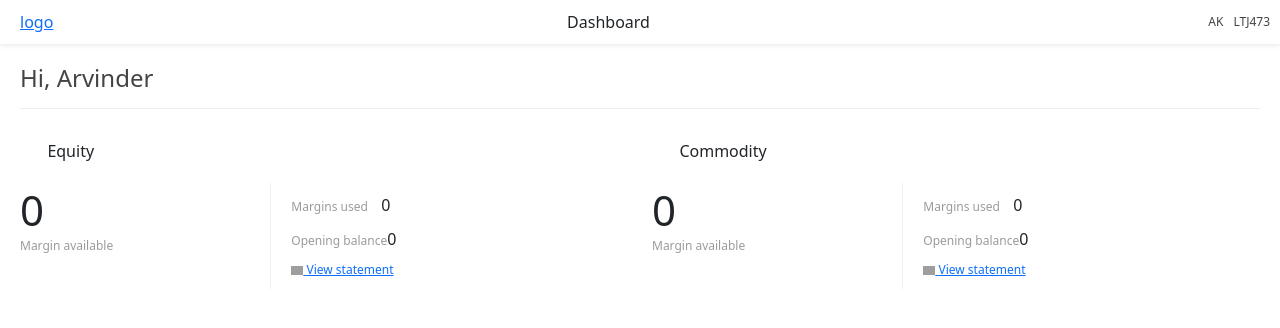
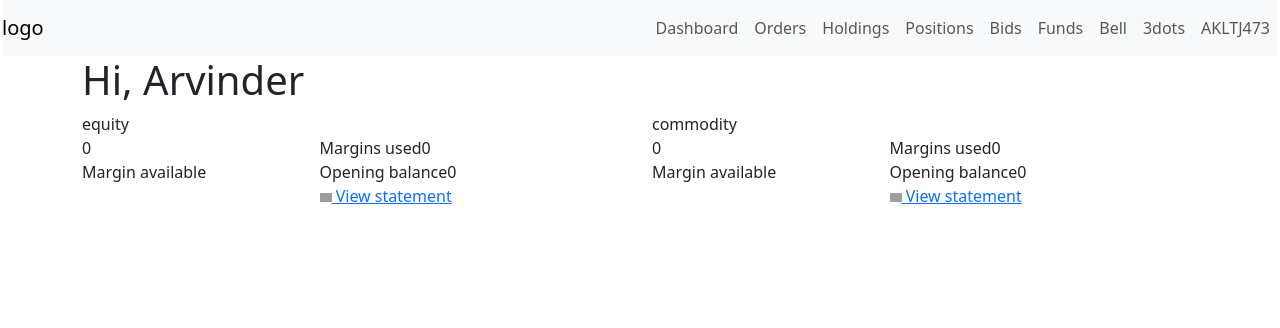
Before and after one commit to prasanshivarapu/ze, a React (Create React App) app: page /3 in a window 1280 px wide. Shown: the top 328 px of the page. Built offline with nearby package versions, Linux system fonts and the light colour scheme; grey boxes are pictures that could not be loaded.

Commit message:
account signup login update

```diff
--- a/src/App.js
+++ b/src/App.js
@@ -19,8 +19,8 @@ function App() {
                 <Routes>
                     <Route path="/" element={<Homepage />} />
 
-                    {/* <Route path="/signup" element={<AccountOpenSection />} />
-                    <Route path="/about" element={<About />} />
+                    <Route path="/signup" element={<AccountOpenSection />} />
+                    {/* <Route path="/about" element={<About />} />
                     <Route path="/pricing" element={<Pricing />} />
                     <Route path="/product" element={<Product />} />
                     <Route path="/1" element={<Support />} />
--- a/src/components/Account/Account.js
+++ b/src/components/Account/Account.js
@@ -4,16 +4,33 @@ import { useState } from "react";
 
 const AccountOpenSection = () => {
     const [a, b] = useState("");
+    const [c, d] = useState("");
+    const [isVari, setisVeri] = useState(true);
+    const [isVari1, setisVeri1] = useState(false);
+    const [is, isset] = useState(false);
     const handleSubmit = (event) => {
         event.preventDefault();
-
+        setisVeri(false);
+        setisVeri1(true);
         alert(`You have entered ${a}`);
         b("");
+    };
+    const handleSubmit2 = (event) => {
+        event.preventDefault();
+
+        if (c === "1234") {
+            alert("YOu have entered correct value");
+        }
+        isset(true);
+        setisVeri1(false);
+        d("");
     };
     const inputNumber = (event) => {
         b(event.target.value);
     };
-
+    const inputNumber1 = (event) => {
+        d(event.target.value);
+    };
     return (
         <div>
             <section className="">
@@ -27,7 +44,7 @@ const AccountOpenSection = () => {
                     </h5>
                 </div>
             </section>
-            <section className="account-open-sections acop-landing">
+            <section className="account-open-sections ">
                 <Container>
                     <Row className="justify-content-center align-items-center">
                         <Col md={6} className="account-illus text-center">
@@ -37,8 +54,11 @@ const AccountOpenSection = () => {
                                 className="img-fluid"
                             />
                         </Col>
+                        {isVari && (
                             <Col md={6} className="centerMobile ml-5">
-                            <h2 className="heading mt-2 mb-2">Signup now</h2>
+                                <h2 className="heading mt-2 mb-2">
+                                    Signup now
+                                </h2>
                                 <span className="subheading color-grey mt-2 mb-3">
                                     Or track your existing application
                                 </span>
@@ -57,7 +77,8 @@ const AccountOpenSection = () => {
                                             required
                                         />
                                         <p className="help-text mt-3 subheading color-grey text-12">
-                                        You will receive an OTP on your number
+                                            You will receive an OTP on your
+                                            number
                                         </p>
                                     </div>
                                     <button
@@ -67,76 +88,85 @@ const AccountOpenSection = () => {
                                         Submit
                                     </button>
                                     <p className="text-12 mt-2 mb-3">
-                                    <a href="/">Want to open an NRI account?</a>
-                                </p>
-                            </form>
-
-                            {/* <Row>
-                                <Col md={8}>
-                                    <form
-                                        id="open_account_form"
-                                        onSubmit={handleSubmit}
-                                    >
-                                        <Row className="not-around">
-                                            <span className="mobile-prefix">
-                                                +91
-                                            </span>
-                                            <input
-                                                type="number"
-                                                autoFocus
-                                                min="1000000000"
-                                                max="9999999999"
-                                                name="mobile"
-                                                id="user_mobile"
-                                                placeholder="Your 10 digit mobile number"
-                                                required
-                                            />
-                                            <p className="help-text color-grey text-12">
-                                                You will receive an OTP on your
-                                                number
-                                            </p>
-                                            <p className="help-text error-message text-12"></p>
-                                            <input
-                                                type="hidden"
-                                                maxLength="25"
-                                                name="source"
-                                                id="user_source"
-                                                value="zerodha"
-                                                required
-                                            />
-                                            <input
-                                                type="hidden"
-                                                maxLength="25"
-                                                name="partner_id"
-                                                id="user_id"
-                                                value=""
-                                                required
-                                            />
-                                        </Row>
-                                        <div className="open-account-submit-container">
-                                            <Button
-                                                type="submit"
-                                                id="open_account_proceed_form"
-                                                className="register-user"
-                                            >
-                                                Continue
-                                                <div className="pulse-container">
-                                                    <div className="pulse-bubble pulse-bubble-1"></div>
-                                                    <div className="pulse-bubble pulse-bubble-2"></div>
-                                                    <div className="pulse-bubble pulse-bubble-3"></div>
-                                                    <div className="pulse-bubble pulse-bubble-4"></div>
-                                                </div>
-                                            </Button>
-                                        </div>
-                                    </form>
-                                    <p className="text-12">
-                                        <a href="open-account/nri.html">
+                                        <a href="/">
                                             Want to open an NRI account?
                                         </a>
                                     </p>
+                                </form>
                             </Col>
-                            </Row> */}
+                        )}
+                        {!isVari && isVari1 && (
+                            <Col md={6} className="centerMobile ml-5">
+                                <h2 className="heading mt-2 mb-2">
+                                    Confirm OTP
+                                </h2>
+
+                                <form onSubmit={handleSubmit2}>
+                                    <div className="input-group mb-3 mt-3">
+                                        {/* <span className="input-group-prepend">
+                                            <span className="input-group-text">
+                                                +91
+                                            </span>
+                                        </span> */}
+                                        <input
+                                            type="tel"
+                                            value={c}
+                                            onChange={inputNumber1}
+                                            className="form-control input1"
+                                            required
+                                        />
+                                    </div>
+                                    <button
+                                        type="submit"
+                                        className="btn btn-primary"
+                                    >
+                                        continue
+                                    </button>
+                                    <p className="text-12 mt-2 mb-3">
+                                        <a href="/">
+                                            Want to open an NRI account?
+                                        </a>
+                                    </p>
+                                </form>
                             </Col>
+                        )}
+                        {!isVari && !isVari1 && is && (
+                            <Col md={6} className="centerMobile ml-5">
+                                <form onSubmit={handleSubmit2}>
+                                    <span className="m-0">pan number</span>
+                                    <div className="input-group mb-3 ">
+                                        {/* <span className="input-group-prepend">
+                                     <span className="input-group-text">
+                                         +91
+                                     </span>
+                                 </span> */}
+                                        <input
+                                            type="tel"
+                                            value={c}
+                                            onChange={inputNumber1}
+                                            className="form-control "
+                                            required
+                                        />
+                                    </div>
+                                    <span className="m-0 ">Dob</span>
+                                    <input
+                                        className="form-control  mb-3"
+                                        type="date"
+                                    />
+                                    <button
+                                        type="submit"
+                                        className="btn btn-primary"
+                                    >
+                                        continue
+                                    </button>
+                                    <p className="text-12 mt-2 mb-3">
+                                        <a href="/">
+                                            Want to open an NRI account?
+                                        </a>
+                                    </p>
+                                </form>
+                            </Col>
+                        )}
                     </Row>
                     <br />
                     <p className="text-grey text-1 text-center">
@@ -152,7 +182,7 @@ const AccountOpenSection = () => {
                         <br />
                         <br /> If you are looking to open a HUF, Corporate,
                         Partnership, or NRI account, you have to use the{" "}
-                        <a target="_blank" href="resources.html">
+                        <a target="_blank" href="/">
                             offline forms.
                         </a>{" "}
                         For help,{" "}
--- a/src/components/Support5.js
+++ b/src/components/Support5.js
@@ -1,37 +1,35 @@
 import React from "react";
 import { Container, Row, Col, Button } from "react-bootstrap";
-import "./style.css";
+
+import { Navbar, Nav, NavDropdown } from "react-bootstrap";
+
+import "./style2.css";
 function Dashboard55() {
     return (
         <div className="app-wrapper">
             <div id="app" className="app mobile page-dashboard">
-                <div className="header">
-                    <div className="wrapper">
-                        <div className="header-right">
-                            <a href="/" className="logo">
-                                <span>logo</span>
-                            </a>
-                            <div className="current-nav">Dashboard</div>
-                            <div className="right-nav">
-                                <div className="bulletin-menu">
-                                    <a className="bulletin-widget">
-                                        <span className="icon icon-bell"></span>
-                                    </a>
-                                </div>
-                                <div className="user-nav perspective">
-                                    <a href="" className="dropdown-label">
-                                        <div id="avatar-43">
-                                            <div className="avatar">
-                                                <span>AK</span>
-                                            </div>
-                                        </div>
-                                        <span className="user-id">LTJ473</span>
-                                    </a>
-                                </div>
-                            </div>
-                        </div>
-                    </div>
-                </div>
+                <Navbar bg="light" expand="lg" className="naV">
+                    <Navbar.Brand href="#home">logo</Navbar.Brand>
+                    <Navbar.Toggle aria-controls="basic-navbar-nav" />
+                    <Navbar.Collapse id="basic-navbar-nav navIe">
+                        <Nav className=" navIe">
+                            <Nav.Link href="#dashboard">Dashboard</Nav.Link>
+                            <Nav.Link href="#dashboard">Orders</Nav.Link>
+                            <Nav.Link href="#dashboard">Holdings</Nav.Link>
+                            <Nav.Link href="#dashboard">Positions</Nav.Link>
+                            <Nav.Link href="#dashboard">Bids</Nav.Link>
+                            <Nav.Link href="#dashboard">Funds</Nav.Link>
+                            <Nav.Link href="#dashboard">Bell</Nav.Link>
+                            <Nav.Link href="#dashboard">3dots</Nav.Link>
+                        </Nav>
+                        <Nav>
+                            <Nav.Link href="#user-profile">
+                                <span>AK</span>
+                                <span className="user-id">LTJ473</span>
+                            </Nav.Link>
+                        </Nav>
+                    </Navbar.Collapse>
+                </Navbar>
                 <Container className="wrapper">
                     <div className="container-right">
                         <div className="page-content dashboard">
--- /dev/null
+++ b/src/components/style2.css
@@ -0,0 +1,12 @@
+.navIe {
+    /* margin-right: auto; */
+    margin-left: auto;
+}
+
+.nav-link:hover {
+    color: orange;
+}
+.naV {
+    margin-left: 2px;
+    margin-right: 2px;
+}
```
Also changed, not shown: src/components/style.css. Lines whose indentation alone changed are shown as unchanged.
